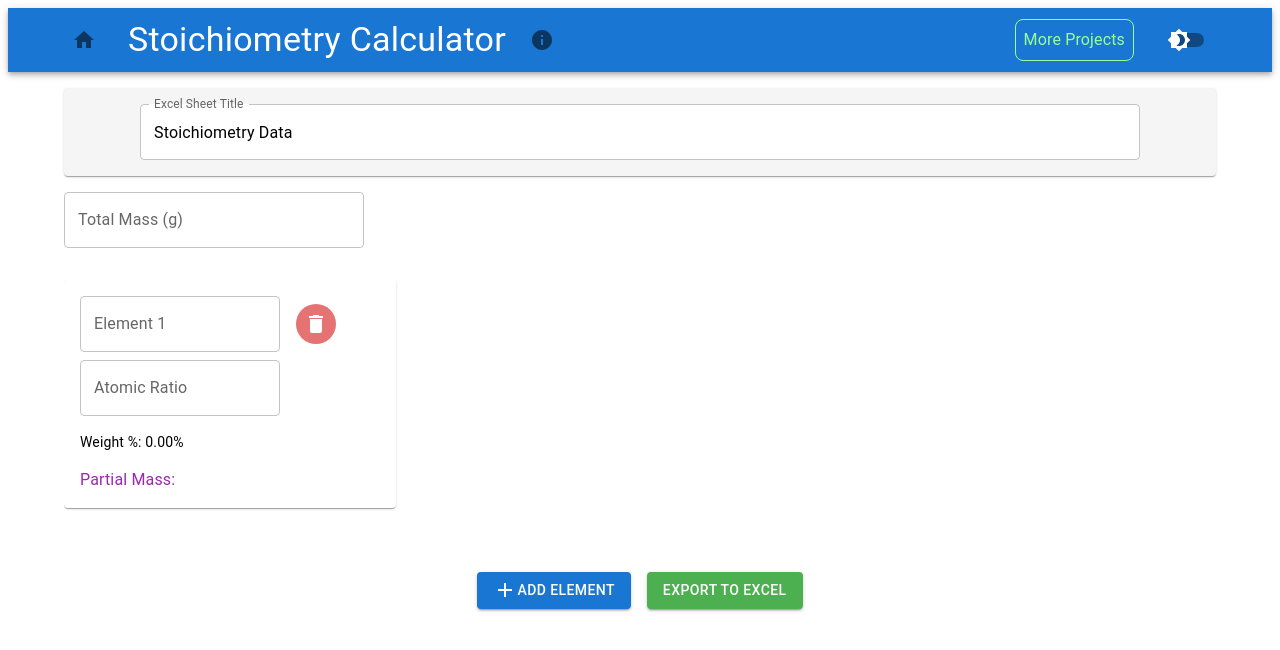
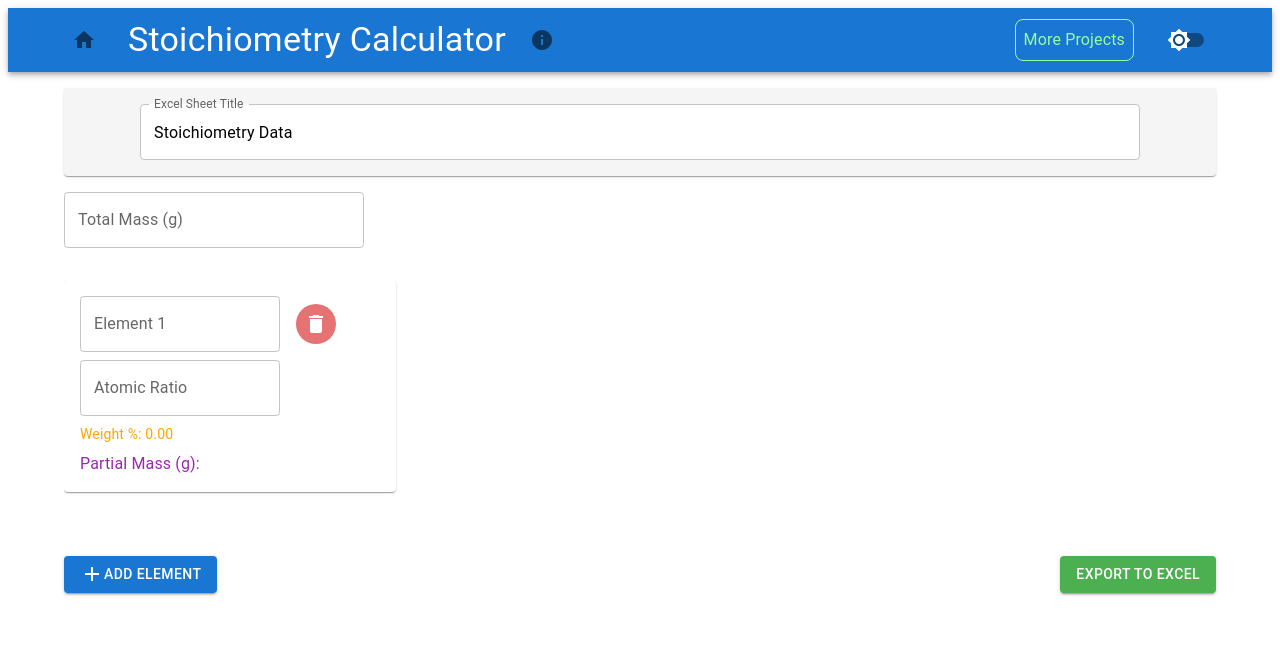
Before and after one commit to RockyTaco/The-CrysTool-Hub, a Next.js app: page /stoichiometry-calculator in a window 1280 px wide. Shown: the top 650 px of the page. Built offline with nearby package versions, Linux system fonts and the light colour scheme.

Commit message:
Made universal theming work

```diff
--- a/src/app/components/Header.js
+++ b/src/app/components/Header.js
@@ -2,8 +2,8 @@ import React, { useState } from 'react';
 import { AppBar, Toolbar, Typography, Container, IconButton, Tooltip, Menu, MenuItem, FormControlLabel, Switch } from '@mui/material';
 import HomeIcon from '@mui/icons-material/Home';
 import InfoIcon from '@mui/icons-material/Info';
-import Brightness7Icon from '@mui/icons-material/Brightness7';
-import Brightness4Icon from '@mui/icons-material/Brightness4';
+import Brightness4Icon from '@mui/icons-material/Brightness7';
+import Brightness7Icon from '@mui/icons-material/Brightness4';
 import { useRouter } from 'next/router';
 
 const Header = ({ theme, toggleTheme, pageTitle, infoTooltip }) => {
--- a/src/pages/stoichiometry-calculator.js
+++ b/src/pages/stoichiometry-calculator.js
@@ -1,4 +1,4 @@
-import React, { useState } from 'react';
+import React, { useState, useEffect } from 'react';
 import { Container, Box, TextField, IconButton, Typography, Button, useTheme, useMediaQuery, createTheme, ThemeProvider } from '@mui/material';
 import AddIcon from '@mui/icons-material/Add';
 import DeleteIcon from '@mui/icons-material/Delete';
@@ -133,6 +133,14 @@ const StoichiometryCalculator = () => {
     const [mode, setMode] = useState('light');
     const [sheetTitle, setSheetTitle] = useState('Stoichiometry Data');
 
+    // Load saved theme mode from local storage
+    useEffect(() => {
+        const savedTheme = localStorage.getItem('theme');
+        if (savedTheme) {
+            setMode(savedTheme);
+        }
+    }, []);
+
     const theme = useTheme();
     const isMobile = useMediaQuery(theme.breakpoints.down('sm'));
 
@@ -186,7 +194,7 @@ const StoichiometryCalculator = () => {
             Element: input.symbol,
             'Atomic Ratio': input.ratio,
             'Weight %': input.weightPercent,
-            'Partial Mass': input.partialMass,
+            'Partial Mass (g)': input.partialMass,
         }));
 
         const worksheet = utils.json_to_sheet(data);
@@ -194,7 +202,6 @@ const StoichiometryCalculator = () => {
         utils.book_append_sheet(workbook, worksheet, sheetTitle); // Use the sheetTitle here
         writeFile(workbook, `${sheetTitle}.xlsx`); // Include sheetTitle in file name
     };
-
 
     const inputsWithMassAndPercent = calculatePartialMassAndPercent();
 
@@ -227,8 +234,11 @@ const StoichiometryCalculator = () => {
         },
     });
 
+    // Save theme mode to local storage
     const toggleTheme = () => {
-        setMode(prevMode => (prevMode === 'light' ? 'dark' : 'light'));
+        const newMode = mode === 'light' ? 'dark' : 'light';
+        setMode(newMode);
+        localStorage.setItem('theme', newMode);
     };
 
     return (
@@ -252,7 +262,6 @@ const StoichiometryCalculator = () => {
                                 borderRadius: 1,
                                 boxShadow: 1,
                             }}
-
                         >
                             <TextField
                                 label="Excel Sheet Title"
@@ -372,23 +381,30 @@ const StoichiometryCalculator = () => {
                                             },
                                         }}
                                     />
-                                    <Typography variant="body2" sx={{ marginTop: 1, color: themeMode.palette.text.primary }}>
-                                        Weight %: {input.weightPercent}%
+                                    <Typography variant="body2" sx={{ color: 'orange' }}>
+                                        Weight %: {input.weightPercent}
                                     </Typography>
-                                    <Typography variant="body1" sx={{ marginTop: 1, color: 'secondary.main' }}>
-                                        Partial Mass: {input.partialMass}
+                                    <Typography variant="body1" sx={{ color: themeMode.palette.secondary.main }}>
+                                        Partial Mass (g): {input.partialMass}
                                     </Typography>
                                 </Box>
                             ))}
                         </Box>
-                        <Box sx={{ display: 'flex', justifyContent: 'center', gap: 2 }}>
-                            <Button variant="contained" color="primary" onClick={handleAddInput}>
-                                <AddIcon /> Add Element
-                            </Button>
-                            <Button variant="contained" color="success" onClick={exportToExcel}>
-                                Export to Excel
-                            </Button>
-                        </Box>
+                    </Box>
+                    <Box
+                        sx={{
+                            marginTop: 4,
+                            display: 'flex',
+                            justifyContent: 'space-between',
+                        }}
+                    >
+                        <Button variant="contained" color="primary" onClick={handleAddInput} sx={{ marginRight: 2 }}>
+                            <AddIcon />
+                            Add Element
+                        </Button>
+                        <Button variant="contained" color="success" onClick={exportToExcel}>
+                            Export to Excel
+                        </Button>
                     </Box>
                 </Container>
             </div>
```
Also changed, not shown: src/app/page.js (+12 -6 lines), src/pages/furnace-graph.js (+11 -1 lines).
